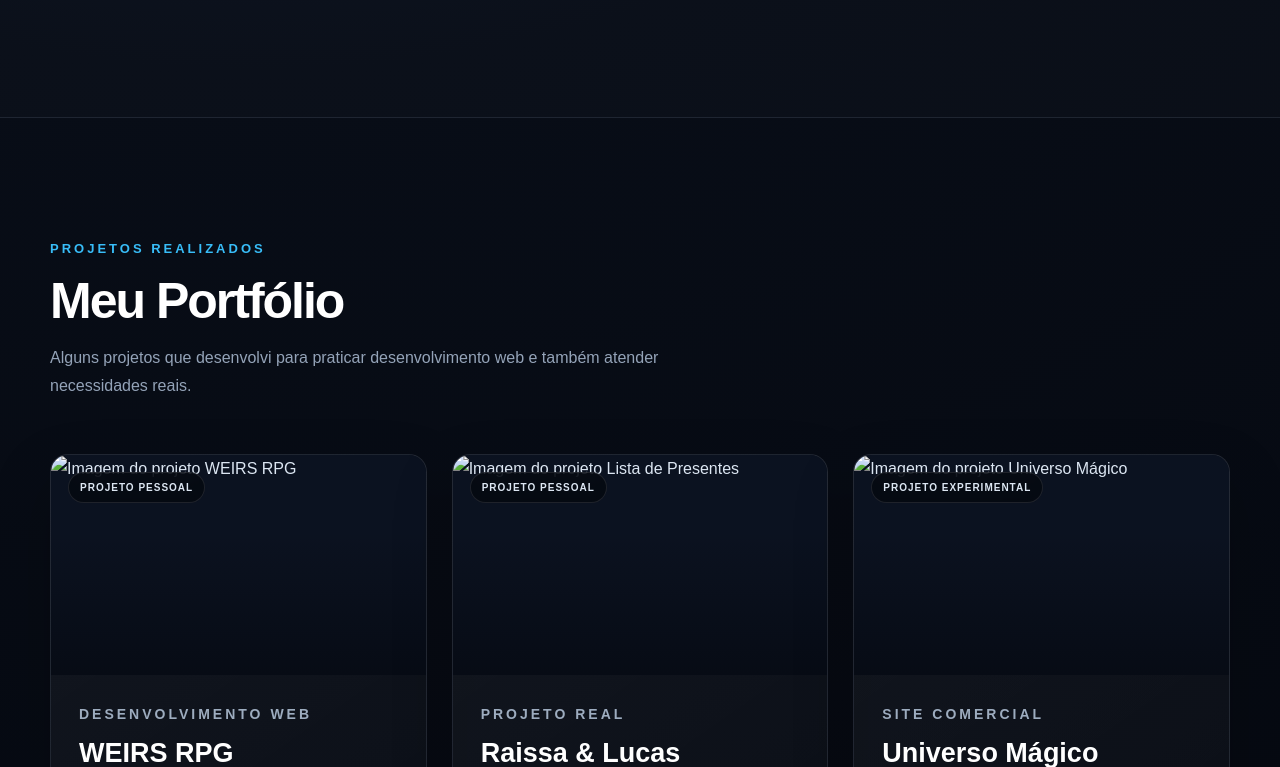
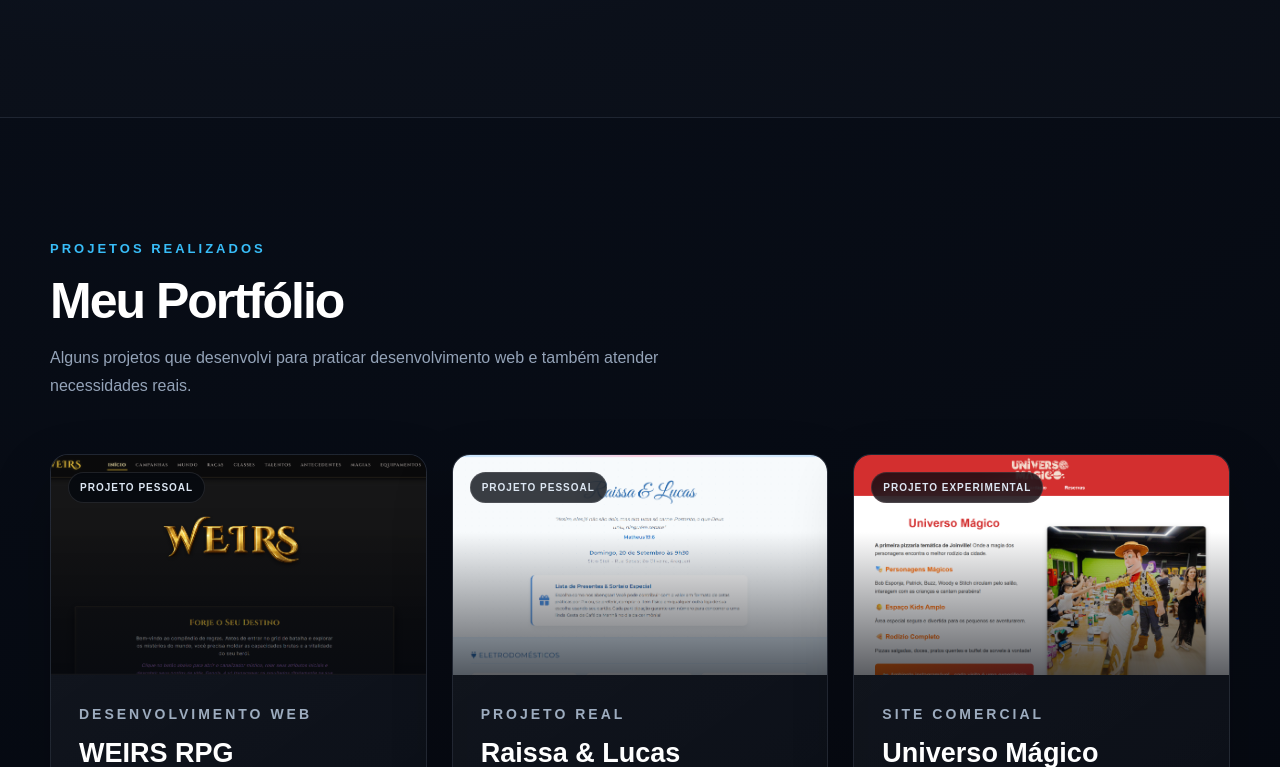
Before and after one commit to ShikiAech/portfolio-lucas-do-vale, a plain HTML site: page index.html in a window 1280 px wide. Shown: the part 2033-2800 px from the top of the page. Drawn offline with Linux system fonts and the light colour scheme; the site is published under a folder, as on GitHub Pages, so addresses that start at the root find nothing.

Commit message:
corrigindo imagens

```diff
--- a/index.html
+++ b/index.html
@@ -112,7 +112,7 @@
                     -->
 
                     <img
-                        src="/imagens/lucas.jpeg"
+                        src="./imagens/lucas.jpeg"
                         alt="Imagem temporária do portfólio"
                     >
 
@@ -345,7 +345,7 @@
                     -->
 
                     <img
-                        src="/imagens/weirsrpg.png"
+                        src="./imagens/weirsrpg.png"
                         alt="Imagem do projeto WEIRS RPG"
                     >
 
@@ -419,7 +419,7 @@
                     -->
 
                     <img
-                        src="/imagens/sitecasamento.png"
+                        src="./imagens/sitecasamento.png"
                         alt="Imagem do projeto Lista de Presentes"
                     >
 
@@ -493,7 +493,7 @@
                     -->
 
                     <img
-                        src="/imagens/pizzaria.png"
+                        src="./imagens/pizzaria.png"
                         alt="Imagem do projeto Universo Mágico"
                     >
 
```
